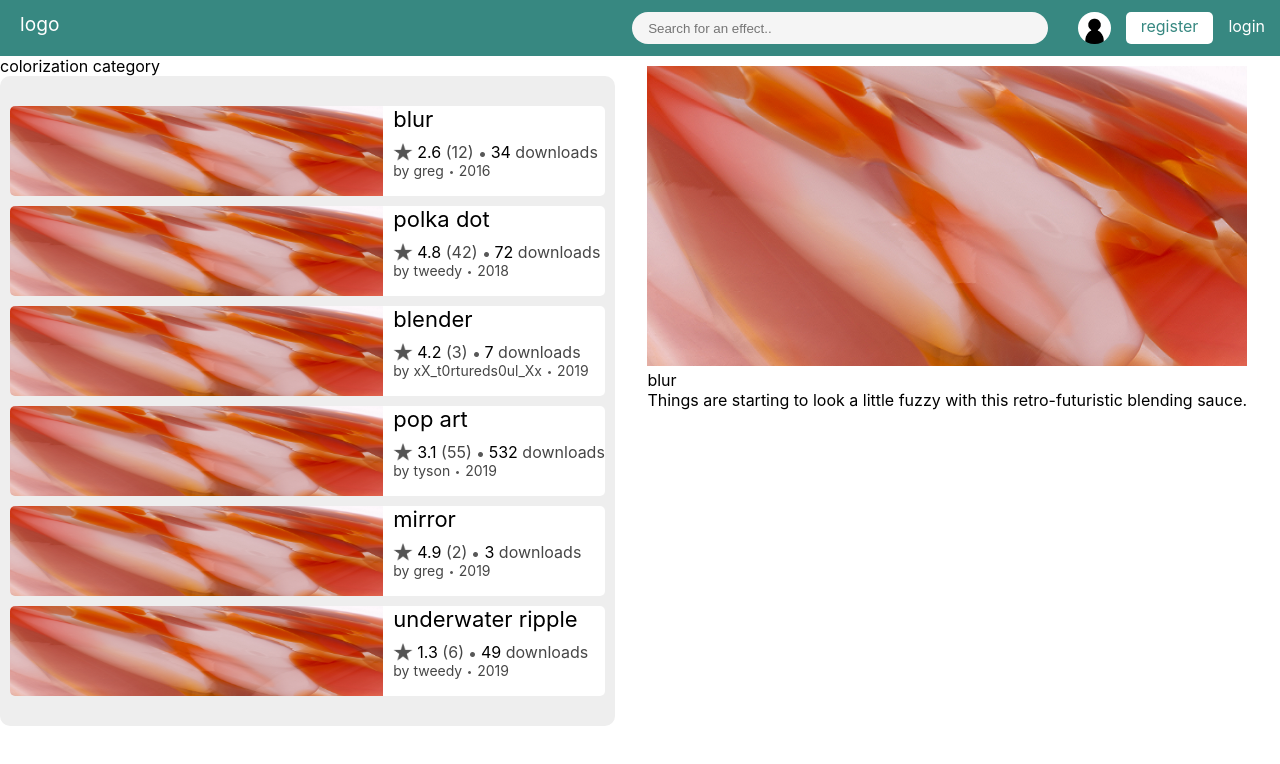
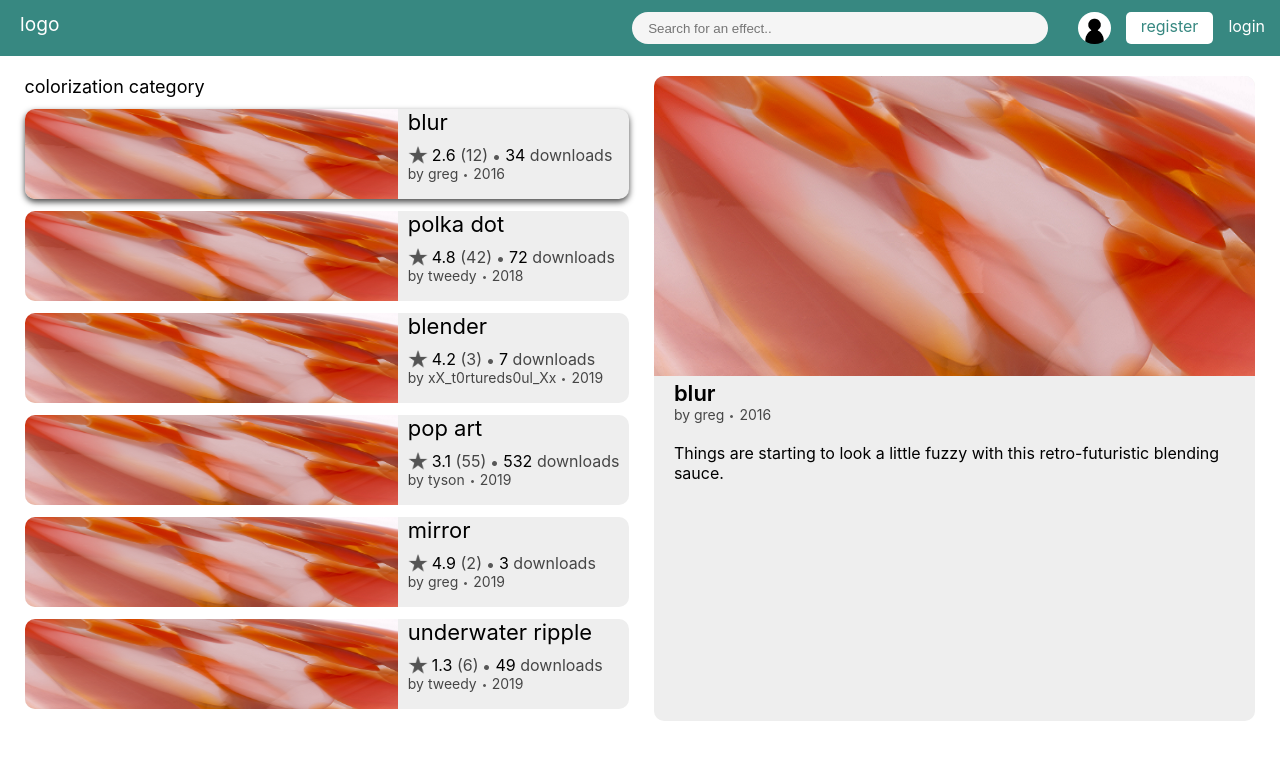
Before and after one commit to B-Evans99/customeffects, a React (Create React App) app in the folder custome/: page / in a window 1280 px wide. Both pictures are taken after a click on the element "colorization". Shown: the top 764 px of the page. Built offline with nearby package versions, Linux system fonts and the light colour scheme.

Commit message:
(App.css, ResultsPage, descriptionBox, resultBox, resultCard) fix layout, add focusing feature

```diff
--- a/custome/src/App.css
+++ b/custome/src/App.css
@@ -166,29 +166,34 @@ a:hover {
 .ResultsPage{
   display:flex;
   flex-direction: row;
+  justify-content: space-evenly;
 }
 
 .resultBox{
-  background-color: #eee;
-  padding: 20px 0px;
+  margin: 20px 0px;
   border-radius: 10px;
+}
+
+.resultsTitle{
+  font-size: 18px;
 }
 
 .resultCard{
   display: flex;
   flex-direction: row;
-  margin: 10px;
-  border-radius: 5px;
-  background-color: #fff;
+  margin: 12px 0px;
+  border-radius: 10px;
+  background-color: #eee;
 }
 
 .resultCardImg {
-  border-top-left-radius: 5px;
-  border-bottom-left-radius: 5px;
+  border-top-left-radius: 10px;
+  border-bottom-left-radius: 10px;
 }
 
 .resultCardText{
   padding-left:10px;
+  padding-right: 10px;
 }
 
 .resultDotImg {
@@ -202,5 +207,36 @@ a:hover {
 }
 
 .descriptionBox {
-  margin: 10px auto;
+  width: 47%;
+  background-color: #eee;
+  border-radius: 10px;
+  margin: 20px 0px;
 }
+
+.descriptionImage{
+  width: 100%;
+  height: 300px;
+  border-top-left-radius: 10px;
+  border-top-right-radius: 10px;
+}
+
+.descriptionText{
+  margin: 0px 20px 20px;
+}
+
+.descriptionName{
+  font-size: 22px;
+  font-weight: 600;
+}
+
+.descriptionDesc {
+  margin-top: 20px;
+  display: flex;
+  flex-wrap: wrap;
+  word-wrap: normal;
+}
+
+.descriptionAuthYear{
+  color:#464646;
+  font-size: 14px;
+}
--- a/custome/src/ResultsPage.js
+++ b/custome/src/ResultsPage.js
@@ -25,14 +25,7 @@ const ResultsPage = (props) => {
 
     return (
         <div className = "ResultsPage">
-            <div>
-                <div className= "resultsTitle">
-                    {resultsType[0] == 1? resultsType[1] + " category":
-                    resultsType[0] == 2? "search results for \"" + resultsType[1] + "\"":
-                    "effects similar to " + resultsType[1]}
-                </div>
-                <ResultBox effects={effects} focusedEffect = {focusedEffect} setFocusedEffect={setFocusedEffect} />
-            </div>
+            <ResultBox resultsType={resultsType} effects={effects} focusedEffect = {focusedEffect} setFocusedEffect={setFocusedEffect} />
             <DescriptionBox effects={effects} focusedEffect = {focusedEffect}/>
         </div>
     );
--- a/custome/src/components/descriptionBox.js
+++ b/custome/src/components/descriptionBox.js
@@ -1,6 +1,8 @@
 import React from "react";
 import resultImg from "../images/result.png";
+import dot from "../images/dot.png";
 import "../App.css";
+import users from "../data/users.js";
 
 const DescriptionBox = props => {
 
@@ -10,9 +12,14 @@ const DescriptionBox = props => {
 
   return (
     <div className="descriptionBox">
-      <img src={resultImg} alt="effect image" className="descriptionImage" width={600} height = {300}/>
+      <img src={resultImg} alt="effect image" className="descriptionImage" />
       <div className="descriptionText" >
         <div className="descriptionName">{effect.name}</div>
+        <div className="descriptionAuthYear">
+          <span className="descriptionAuth">by {users.users[effect.user].name}</span>
+          <img style={{paddingBottom: "2px"}} src={dot} className="cardDotImg" alt="." width={3} />
+          <span className="descriptionYear">{new Date(effect.date * 1000).getFullYear()}</span>
+        </div>
         <div className="descriptionDesc">{effect.desc}</div>
       </div>
     </div>
--- a/custome/src/components/resultBox.js
+++ b/custome/src/components/resultBox.js
@@ -7,12 +7,22 @@ const ResultBox = props => {
   let setNavigation = props.setNavigation;
   let setResultsType = props.setResultsType;
 
+  let focusedEffect = props.focusedEffect;
+  let setFocusedEffect = props.setFocusedEffect;
+
+  let resultsType = props.resultsType;
+
   let effects = props.effects;
 
   return (
     <div className="resultBox">
+      <div className= "resultsTitle">
+                    {resultsType[0] == 1? resultsType[1] + " category":
+                    resultsType[0] == 2? "search results for \"" + resultsType[1] + "\"":
+                    "effects similar to " + resultsType[1]}
+                </div>
         {effects.map(effect =>{
-           return <ResultCard effect = {effect}/>;
+           return <ResultCard effect = {effect} focusedEffect = {focusedEffect} setFocusedEffect={setFocusedEffect} />;
         })}
     </div>
   );
--- a/custome/src/components/resultCard.js
+++ b/custome/src/components/resultCard.js
@@ -9,15 +9,22 @@ const ResultCard = props => {
   let effectName = props.effect.name;
   let setNavigation = props.setNavigation;
   let setResultsType = props.setResultsType;
+
+  let focusedEffect = props.focusedEffect;
+  let setFocusedEffect = props.setFocusedEffect;
+
   let effect = props.effect;
 
-  const cardClick = () => {
-    setResultsType(prevstate => (prevstate = [3, effectName]));
-    setNavigation(prevstate => (prevstate = 2));
+  let focusStyle = {
+    boxShadow: "0px 3px 6px #464646"
   };
 
+  const resultClick = () => {
+    setFocusedEffect(prevstate => prevstate = effect);
+  }
+
   return (
-    <div className="resultCard" >
+    <div className="resultCard" onClick={resultClick} style={focusedEffect == effect? focusStyle: {}}>
         <img src={resultImg} className="resultCardImg" alt="blur" height={90} />
         <div className="resultCardText">
             <span className="cardEffectName">{effect.name}</span>
```
